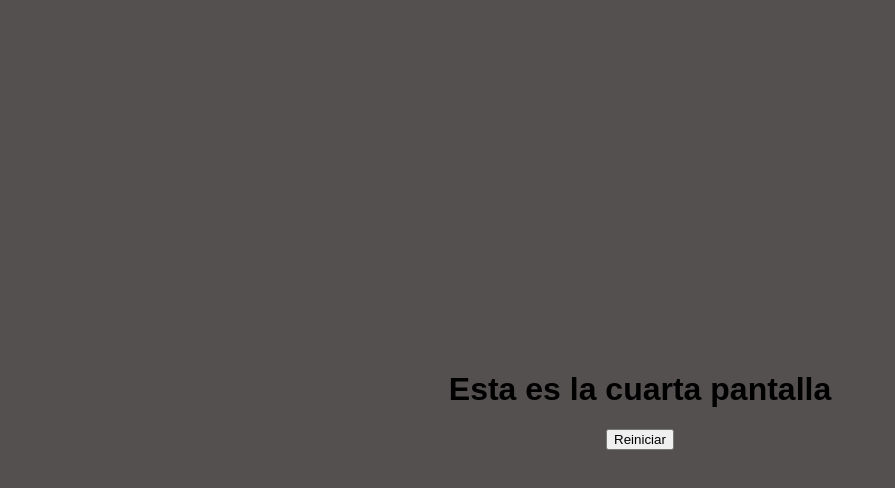
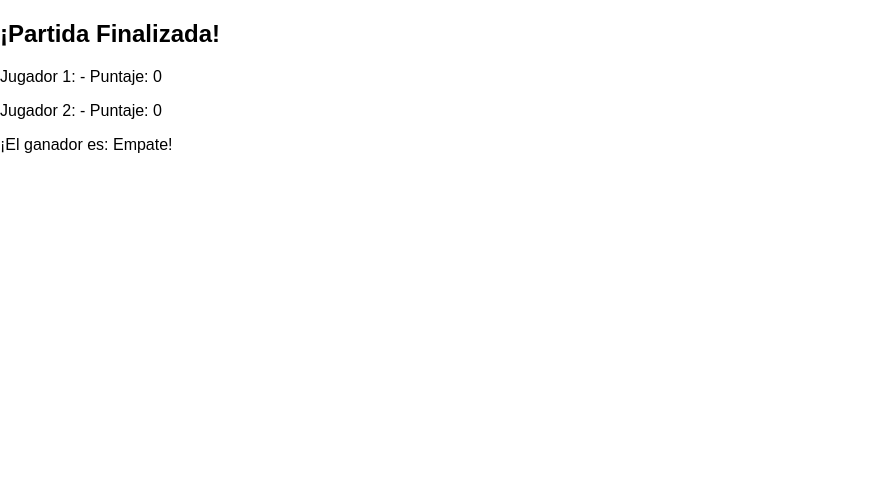
Before and after one commit to SantiagoVidela933/RummyCounterApp, a React (Vite) app: page /scorepage in a window 1280 px wide. Shown: the top 488 px of the page, without its empty margins (0-895 px from the left). Built offline with nearby package versions, Linux system fonts and the light colour scheme.

Commit message:
Logica Terminada

```diff
--- a/src/PlayersContext.jsx
+++ b/src/PlayersContext.jsx
@@ -4,12 +4,25 @@ import PropTypes from 'prop-types';
 export const PlayersContext = createContext();
 
 export const PlayersProvider = ({ children }) => {
+
   const [player1Name, setPlayer1Name] = useState('');
+  const [player1Score, setPlayer1Score] = useState(0);
+
   const [player2Name, setPlayer2Name] = useState('');
+  const [player2Score, setPlayer2Score] = useState(0);
 
   return (
     <PlayersContext.Provider
-      value={{ player1Name, setPlayer1Name, player2Name, setPlayer2Name }}
+      value={{
+        player1Name,
+        setPlayer1Name,
+        player1Score,
+        setPlayer1Score,
+        player2Name,
+        setPlayer2Name,
+        player2Score,
+        setPlayer2Score,
+      }}
     >
       {children}
     </PlayersContext.Provider>
--- a/src/components/Game/GamePage.jsx
+++ b/src/components/Game/GamePage.jsx
@@ -13,11 +13,14 @@ export const GamePage = () => {
     navigate('/scorepage')
   }
 
-  const { player1Name, player2Name } = useContext(PlayersContext);
-
-  // Estados para almacenar los puntajes de ambos jugadores
-  const [player1Score, setPlayer1Score] = useState(0);
-  const [player2Score, setPlayer2Score] = useState(0);
+  const {
+    player1Name,
+    player1Score,
+    player2Name,
+    player2Score,
+    setPlayer1Score,
+    setPlayer2Score,
+  } = useContext(PlayersContext);
 
   // Estado para almacenar el valor del campo de entrada de ambos jugadores
   const [player1InputValue, setPlayer1InputValue] = useState('');
--- a/src/components/Score/ScorePage.jsx
+++ b/src/components/Score/ScorePage.jsx
@@ -1,25 +1,31 @@
-import { useNavigate } from "react-router-dom";
+import { PlayersContext } from '../../PlayersContext';
+import { useContext } from "react";
+
 
 import './ScorePage.css';
 
 export const ScorePage = () => {
 
-  const navigate = useNavigate();
+  // Obtén los nombres y puntajes de los jugadores desde el contexto
+  const { player1Name, player1Score, player2Name, player2Score } = useContext(PlayersContext);
 
-  const onHandleButtonClick = () => {
-    navigate('/')
+  // Determina el jugador con el puntaje más alto
+  let winner = '';
+  if (player1Score > player2Score) {
+    winner = player1Name;
+  } else if (player2Score > player1Score) {
+    winner = player2Name;
+  } else {
+    winner = 'Empate';
   }
 
   return (
-    <div className="main">
-      <div className="main_container">
-        <h1>Esta es la cuarta pantalla</h1>
-        <button
-          className="main_container-button"
-          onClick={onHandleButtonClick}
-        >
-          Reiniciar
-        </button>
+    <div className="ScorePage">
+      <div className="ScorePage_popup">
+        <h2>¡Partida Finalizada!</h2>
+        <p>Jugador 1: {player1Name} - Puntaje: {player1Score}</p>
+        <p>Jugador 2: {player2Name} - Puntaje: {player2Score}</p>
+        <p>¡El ganador es: {winner}!</p>
       </div>
     </div>
   )
```
